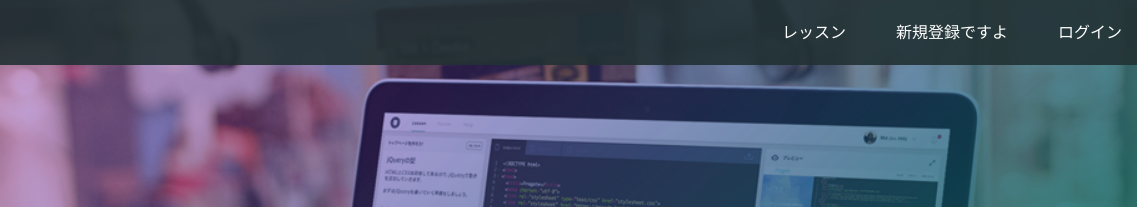
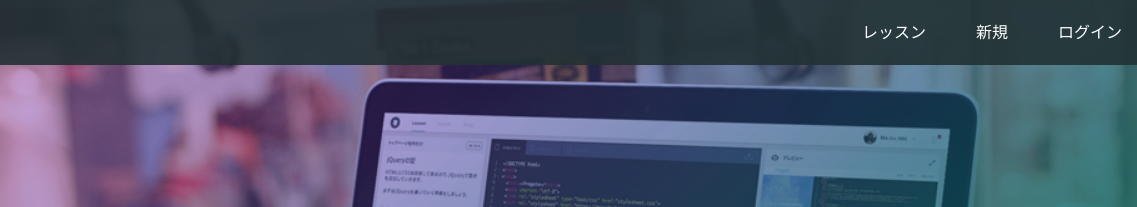
Before and after one commit to keisukeee-ma/mk..github.io, a plain HTML site: page index.html in a window 1280 px wide. Shown: the top 207 px of the page, 143-1280 px from the left. Drawn offline with Linux system fonts and the light colour scheme.

Commit message:
Update index.html

```diff
--- a/index.html
+++ b/index.html
@@ -16,7 +16,7 @@
       <span class="fa fa-bars menu-icon"></span>
       <div class="header-right">
         <a href="#">レッスン</a>
-        <a href="#">新規登録ですよ</a>
+        <a href="#">新規</a>
         <a href="#" class="login">ログイン</a>
       </div>
     </div>
```
